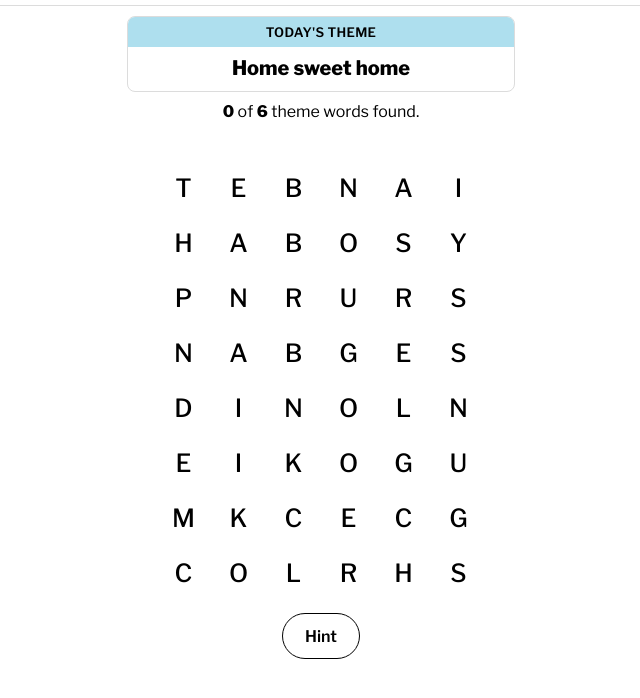
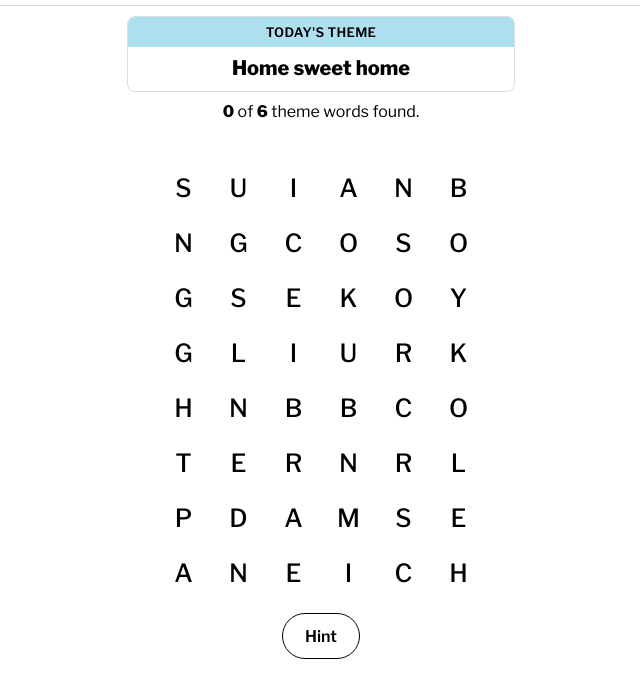
Before and after one commit to clars32/puzzle-duel, a plain HTML site: page hunt/games/strands.html in a window 1280 px wide. Shown: the part 38-736 px from the top of the page, without its empty margins (319-959 px from the left). Drawn offline with nearby package versions, Linux system fonts and the light colour scheme.

Commit message:
Update layout for word paths in strands.html

```diff
--- a/hunt/games/strands.html
+++ b/hunt/games/strands.html
@@ -75,8 +75,9 @@ const CONFIG = {
   seed: 20261116
 };
 /* ========================== */
-// Precomputed layout for the words above (no crossings). If you change the words, it is rebuilt automatically.
-const LAYOUT = {"key": "THEBRANBURY|BONSAI,PANDEMIC,COOKING,SHERLOCK,SNUGGLES", "paths": {"THEBRANBURY": [[0, 0], [1, 0], [0, 1], [1, 2], [2, 2], [1, 1], [2, 1], [3, 2], [2, 3], [2, 4], [1, 5]], "BONSAI": [[0, 2], [1, 3], [0, 3], [1, 4], [0, 4], [0, 5]], "PANDEMIC": [[2, 0], [3, 1], [3, 0], [4, 0], [5, 0], [6, 0], [5, 1], [6, 2]], "SNUGGLES": [[3, 5], [4, 5], [5, 5], [6, 5], [5, 4], [4, 4], [3, 4], [2, 5]], "COOKING": [[6, 4], [5, 3], [4, 3], [5, 2], [4, 1], [4, 2], [3, 3]], "SHERLOCK": [[7, 5], [7, 4], [6, 3], [7, 3], [7, 2], [7, 1], [7, 0], [6, 1]]}};
+// Precomputed layout for the words above: no crossings, and every word can be traced exactly one way.
+// If you change the words, a new layout is built automatically (without the one-way check).
+const LAYOUT = {"key": "THEBRANBURY|BONSAI,PANDEMIC,COOKING,SHERLOCK,SNUGGLES", "paths": {"THEBRANBURY": [[5, 0], [4, 0], [5, 1], [4, 2], [5, 2], [6, 2], [5, 3], [4, 3], [3, 3], [3, 4], [2, 5]], "SNUGGLES": [[0, 0], [1, 0], [0, 1], [1, 1], [2, 0], [3, 1], [2, 2], [2, 1]], "BONSAI": [[0, 5], [1, 5], [0, 4], [1, 4], [0, 3], [0, 2]], "COOKING": [[1, 2], [1, 3], [2, 4], [2, 3], [3, 2], [4, 1], [3, 0]], "SHERLOCK": [[6, 4], [7, 5], [6, 5], [5, 4], [5, 5], [4, 5], [4, 4], [3, 5]], "PANDEMIC": [[6, 0], [7, 0], [7, 1], [6, 1], [7, 2], [6, 3], [7, 3], [7, 4]]}};
 const COLS = 6, ROWS = 8;
 let seed = CONFIG.seed;
 const rand = () => { seed |= 0; seed = seed + 0x6D2B79F5 | 0; let t = Math.imul(seed ^ seed >>> 15, 1 | seed); t = t + Math.imul(t ^ t >>> 7, 61 | t) ^ t; return ((t ^ t >>> 14) >>> 0) / 4294967296; };
```
